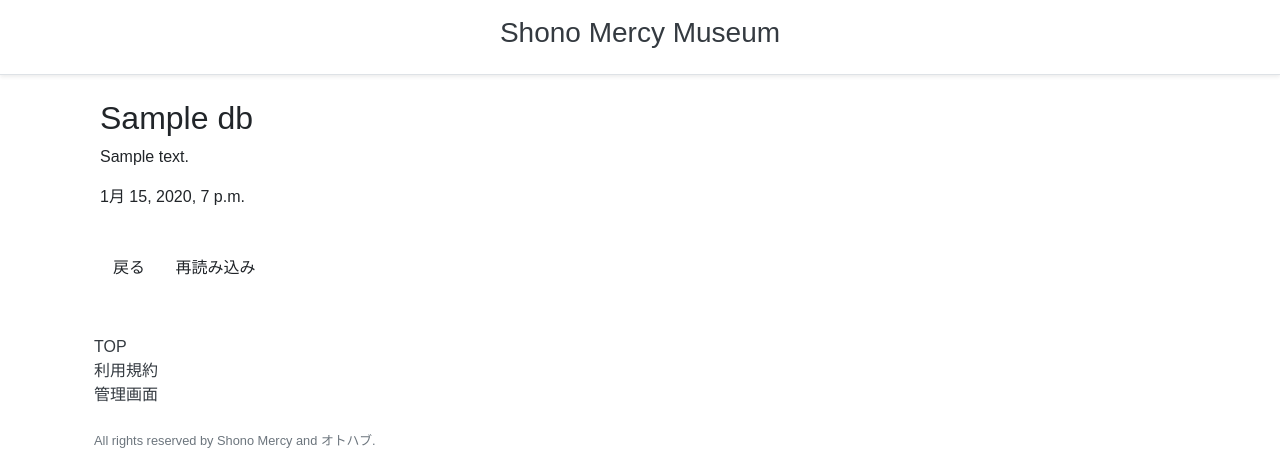
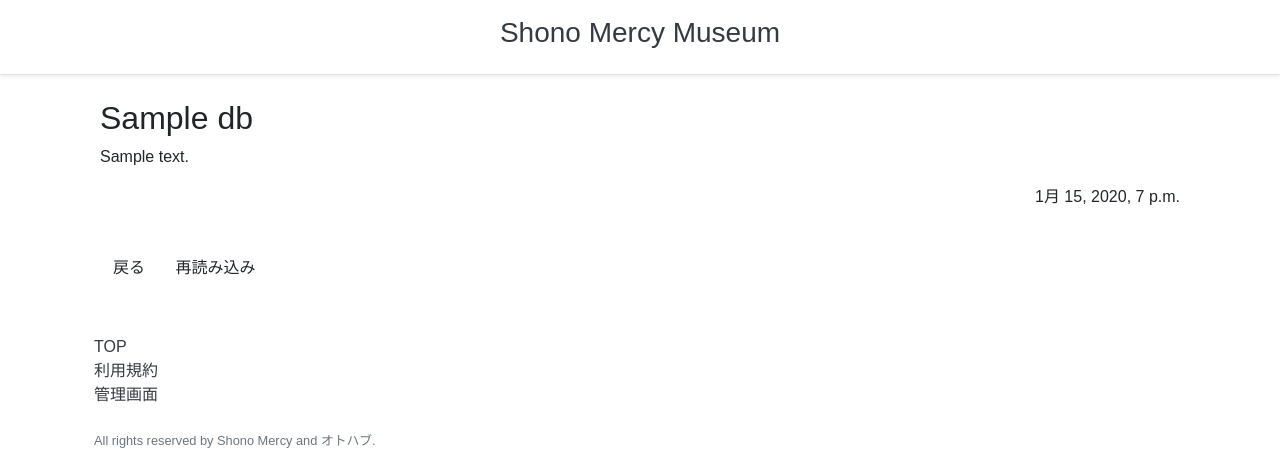
Before and after one commit to takehiro-ichimura/museum, a Django app: page /dbs/1 in a window 1280 px wide. Shown: the top 449 px of the page. Run offline with Django 3.2, Linux system fonts and the light colour scheme; tables that the repository leaves empty hold one stand-in row (values such as "Sample post"); some libraries are stand-ins or nearby versions; some web fonts are replaced.

Commit message:
text right piblish

```diff
--- a/museum/templates/museum/column_show.html
+++ b/museum/templates/museum/column_show.html
@@ -8,6 +8,8 @@
         {% else %}
             <p>{{ column.text|linebreaksbr|urlize }}</p>
         {% endif %}
+    </div>
+    <div class="text-right">
         <p>{{ column.published_date }}</p>
     </div>
 {% endblock %}
--- a/museum/templates/museum/dbs_show.html
+++ b/museum/templates/museum/dbs_show.html
@@ -4,6 +4,8 @@
     <div>
         <h2>{{ dbs.title }}</h2>
         <p>{{ dbs.text|linebreaksbr|urlize }}</p>
+    </div>
+    <div class="text-right">
         <p>{{ dbs.published_date }}</p>
     </div>
 {% endblock %}
--- a/museum/templates/museum/news_show.html
+++ b/museum/templates/museum/news_show.html
@@ -4,6 +4,8 @@
     <div>
         <h3>{{ news.title }}</h3>
         <p>{{ news.text|linebreaksbr|urlize }}</p>
+    </div>
+    <div class="text-right">
         <p>{{ news.published_date }}</p>
     </div>
 {% endblock %}
```
